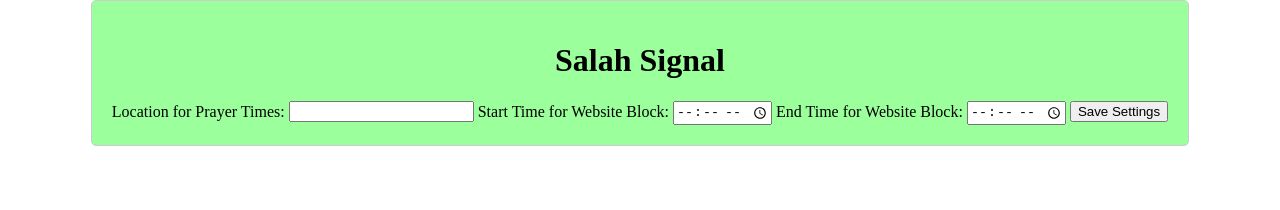
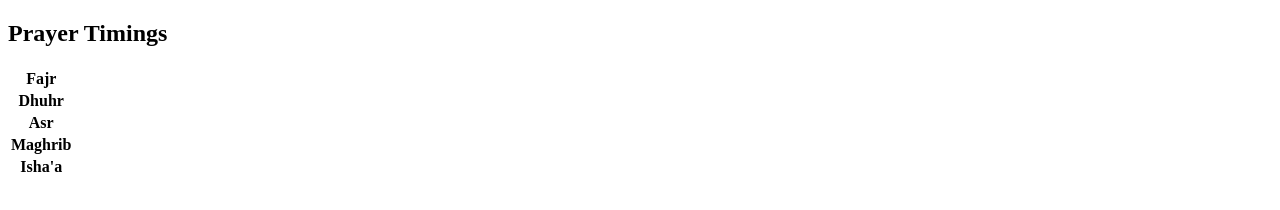
Before and after one commit to Minseung-Jeon/Salah-Signal, a browser extension: page index.html in a window 1280 px wide. Drawn offline with Linux system fonts and the light colour scheme; no server answers.

Commit message:
Add files via upload

```diff
--- a/index.html
+++ b/index.html
@@ -1,21 +1,40 @@
 <!DOCTYPE html>
 <html>
 <head>
-    <title>salah signal</title>
-    <link rel="stylesheet" type="text/css" href="popup.css">
+    <title>Salah Signal</title>
+    <script src="popup.js"></script>
+    <meta charset="utf-8">
 </head>
 <body>
-    <div id="popup-container">
-        <h1>Salah Signal</h1>
-        <label for="location">Location for Prayer Times:</label>
-        <input type="text" id="location">
-        <label for="start-time">Start Time for Website Block:</label>
-        <input type="time" id="start-time">
-        <label for="end-time">End Time for Website Block:</label>
-        <input type="time" id="end-time">
-        <button id="save-settings">Save Settings</button>
-        <div id="status"></div>
+    <div id="prayerTimes"></div>
+    <div class="container mt-3" style="width: 450px;">
+        <h2 class="text-center">Prayer Timings</h2>
+        <table class="table table-bordered">
+            <thead>
+            <tr>
+                <th>Fajr</th>
+                <th id="Fajr"></th>
+            </tr>
+            <tr>
+                <th>Dhuhr</th>
+                <th id="Dhuhr"></th>
+            </tr>
+            <tr>
+                <th>Asr</th>
+                <th id="Asr"></th>
+            </tr>
+            <tr>
+                <th>Maghrib</th>
+                <th id="Maghrib"></th>
+            </tr>
+            <tr>
+                <th>Isha'a</th>
+                <th id="Isha"></th>
+            </tr>
+            </thead>
+        </table>
     </div>
     <script src="popup.js"></script>
 </body>
+
 </html>
--- a/popup.js
+++ b/popup.js
@@ -1,32 +1,11 @@
-document.addEventListener("DOMContentLoaded", function () {
-    const locationInput = document.getElementById("location");
-    const startTimeInput = document.getElementById("start-time");
-    const endTimeInput = document.getElementById("end-time");
-    const saveSettingsButton = document.getElementById("save-settings");
-    const statusDiv = document.getElementById("status");
-
-    // Load saved settings from local storage
-    chrome.storage.local.get(
-      ["location", "startTime", "endTime"],
-      function (result) {
-        locationInput.value = result.location || "";
-        startTimeInput.value = result.startTime || "";
-        endTimeInput.value = result.endTime || "";
-      }
-    );
-
-    // Save settings when the "Save Settings" button is clicked
-    saveSettingsButton.addEventListener("click", function () {
-      const location = locationInput.value;
-      const startTime = startTimeInput.value;
-      const endTime = endTimeInput.value;
-
-      // Save the settings to local storage
-      chrome.storage.local.set({ location, startTime, endTime }, function () {
-        statusDiv.textContent = "Settings saved!";
-      });
-
-      // Notify the background script to update settings if needed
-      chrome.runtime.sendMessage({ type: "updateSettings" });
-    });
-  });
+async function fetchData() {
+    const res=await fetch ("http://api.aladhan.com/v1/timingsByCity?city=Scarborough&country=Canada&method=2");
+    const record=await res.json();
+    document.getElementById("Fajr").innerHTML=record.data.timings.Fajr;
+    document.getElementById("Dhuhr").innerHTML = record.data.timings.Dhuhr;
+    document.getElementById("Asr").innerHTML = record.data.timings.Asr;
+    document.getElementById("Maghrib").innerHTML = record.data.timings.Maghrib;
+    document.getElementById("Isha").innerHTML = record.data.timings.Isha;
+}
+fetchData();
+console.log(record);
```
Also changed, not shown: manifest.json.
